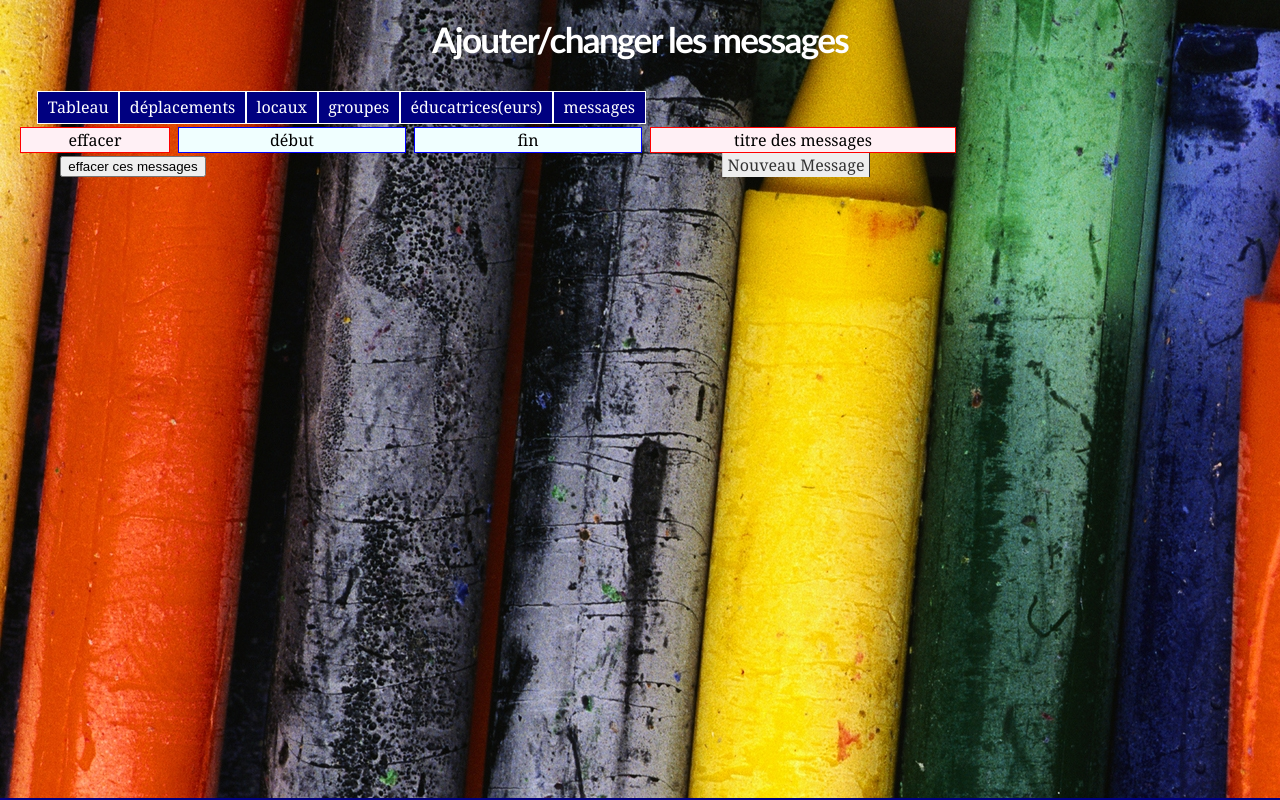
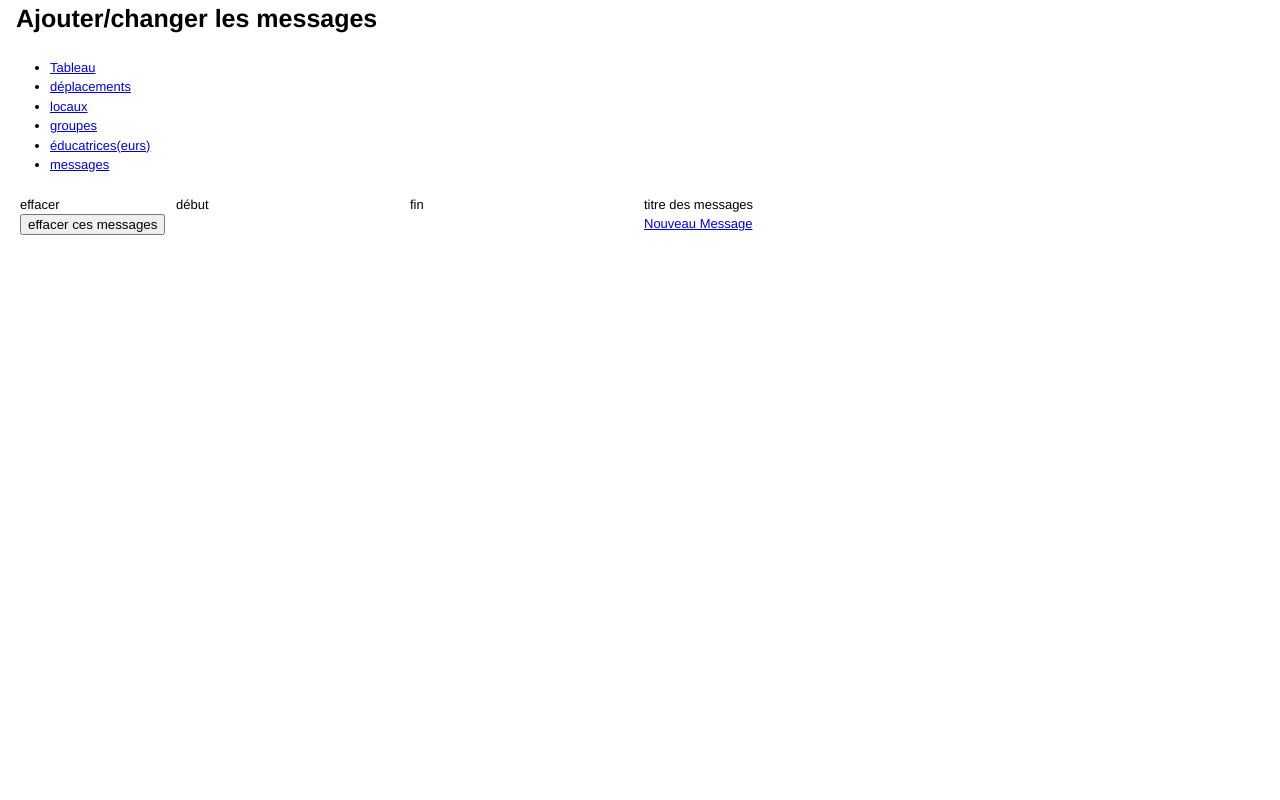
Before and after one commit to lutins-martin/tableau, a PHP site: page /messages.php in a window 1280 px wide. Run offline with PHP 8.4, Linux system fonts and the light colour scheme.

Commit message:
style.css

```diff
--- a/css/styles/style.css
+++ b/css/styles/style.css
@@ -1,230 +1 @@
-/*
-Rejean Prevost - Juillet 2008
-*/
-
-html{
-color: white ;
-background: navy ;
-font-size: 100%; /* WinIE text resize correction */
-}
-
-body,div,h1,h2,h3,h4,h5,h6,p {
-margin: 0em 0em 0em 0em;
-padding: 0em 0em 0em 0em;
-}
-
-body {
-	background-image: url(crayons_de_cire.jpg);
-	background-repeat: repeat;
-	height:798px;
-	/* background-color: lightgreen; */
-}
-
-div.message {
-    border: thick solid lime;
-    text-align: left ;
-    padding: .4em ;
-    background: navy ;
-}
-
-input.dateInput {
-	text-align: center ;
-}
-
-body {
-font-size: 1em;
-font-family: georgia,arial,helvetica,sans-serif;
-text-align:center;
-}
-
-ul.menu {
-float:left;
-width:100%;
-padding:0;
-margin:0;
-list-style-type:none;
-}
-
-#menu {
-    margin: .2em ;
-}
-
-.cache {
-	display : none ;
-}
-
-a.menu {
-float:left;
-text-decoration:none;
-color:white;
-background-color:navy;
-padding:0.2em 0.6em;
-border:.1em solid white;
-}
-
-a:hover.menu
-{
-	background-color: white;
-	color: navy;
-	border:.1em solid purple;
-}
-
-a.button {
-    /* font: bold 1.1em Arial; */
-    text-decoration: none;
-    background-color: #EEEEEE;
-    color: #333333;
-    padding: .1em .3em .1em .3em;
-    border-top: .1em solid #CCCCCC;
-    border-right: .1em solid #333333;
-    border-bottom: .1em solid #333333;
-    border-left: .1em solid #CCCCCC;
-}
-
-
-#wrapper{
-margin:auto;
-text-align:left;
-width:40em;
-}
-
-.container{
-display: block;
-margin: 0em 0em 0em 0em;
-}
-
-.boxes .box{
-float:left;
-width:12.98em;
-margin-left:.5em;
-}
-
-.boxes div.first {
-margin-left:0em;
-padding-left: 0em;
-}
-
-.main{
-background-color:#fff;
-border-top:#fff .3em solid;
-border-bottom:#fff .7em solid;
-margin: 0em 0em 0em 0em;
-padding: 0em 0em 0em 0em;
-font-size: 1.2em;
-word-spacing: -.05em;
-line-height: 1.2em;
-text-align:center;
-}
-
-#header{
-color: white ;
-height:2em;
-/* background-image: url(images/Seamles-Blue-03.jpg) ; */
-margin:.25em 0em 0em 0em;
-padding:.25em 0em 0em 0em;
-text-align:center;
-letter-spacing: -0.05em;
-font-size: 2.2em;
-line-height: 1.2em;
-font-family: Sawasdee,Trebuchet MS,georgia,arial,helvetica,sans-serif;
-}
-
-#ft{
-clear:both;
-}
-
-#footer{
-background-color:#fff;
-border-top:#fff .5em solid;
-margin: 0em 0em 0em 0em;
-padding: 0em 0em 0em 0em;
-text-align:center;
-font-size: .8em;
-}
-
-img{
-border:none;
-/* width: 10.8em;
-height: 10.32em; */
-}
-
-a img{
-border:none;
-width: 6.875em;
-height: 2.422em;
-margin-top: 1em;
-}
-
-a:focus
-{
--moz-outline-style: none;
-}
-
-h1 {
-	font-size:1.4em;
-}
-
-h2 {
-	font-size:1.3em;
-}
-h3 {
-	font-size:1.2em;
-}
-h1,h2,h3 {
-	margin:.2em 0;
-}
-h1,h2,h3,h4,h5,h6,strong {
-	font-weight:bold;
-}
-
-.name {
-font-size:1em;
-line-height: 1em;
-}
-
-.heure,.date {
-	font-family: Sawasdee,Trebuchet MS ;
-	font-weight: bold ;
-}
-.date {
-	font-size: 1.1em;
-}
-.heure {
-	font-size: 3em;
-}
-
-.price {
-font-size:.9em;
-line-height: 1em;
-font-family: verdana,arial,helvetica,sans-serif;
-}
-
-.number {
-font-size:.7em;
-line-height: 1em;
-font-family: arial,helvetica,sans-serif;
-}
-
-
-.nomItem {
-    border: thin solid red ;
-    background: lavenderblush;
-    color: black ;
-}
-
-.valeurItem {
-    border: thin solid blue ;
-    background: azure;
-    color: black ;
-}
-
-.boiteAutour {
-    border: thin solid yellow ;
-    padding: .2em ;
-    margin: .1em;
-}
-
- .pied {
-    position:relative ;
-    top: 60px;
-}
+crayons_de_cire.css
```
